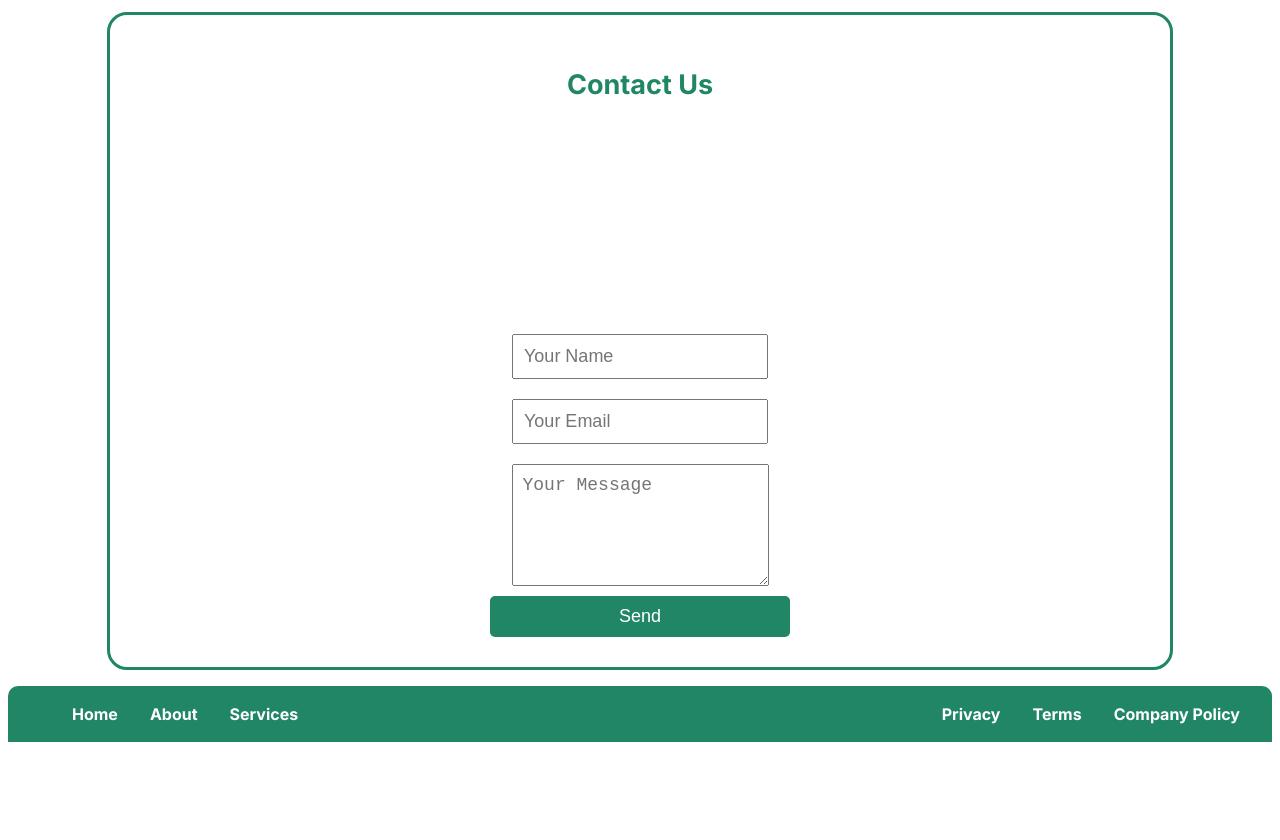
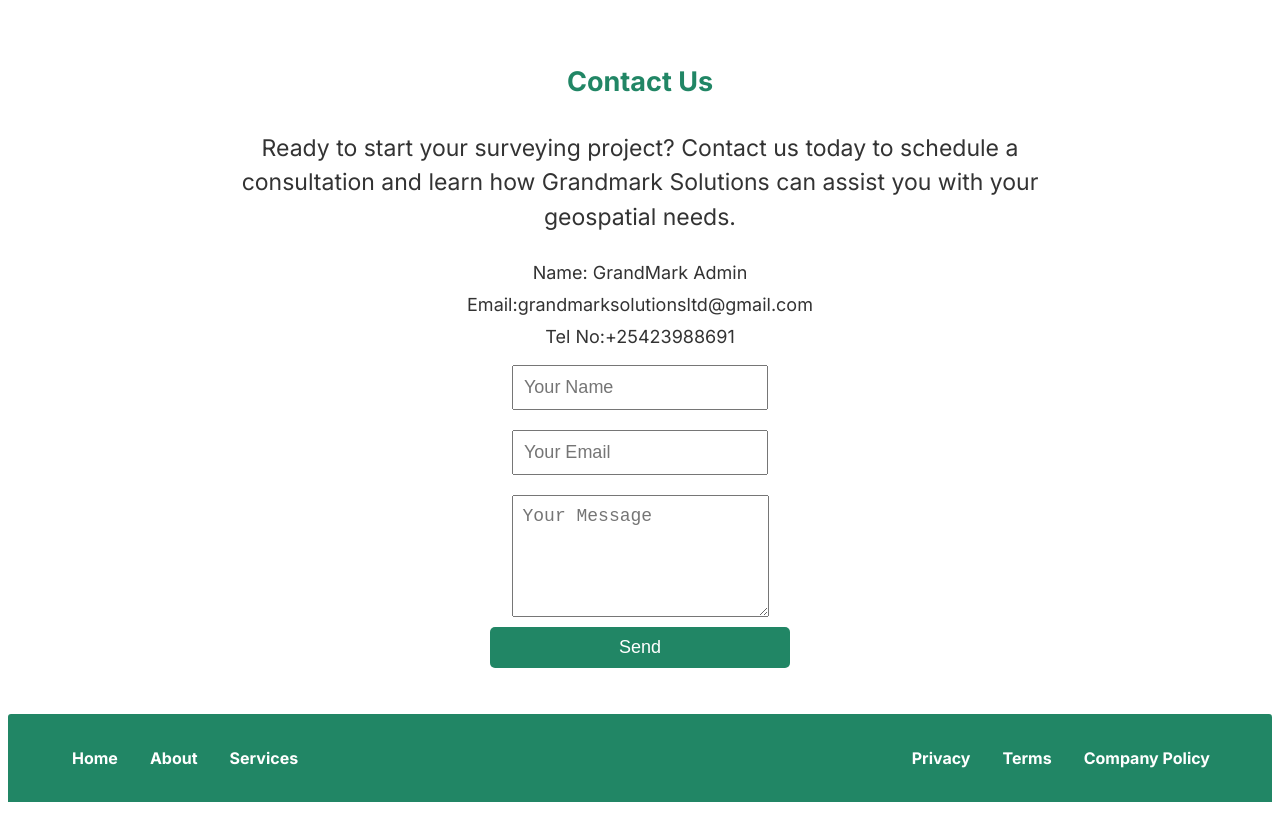
Before and after one commit to Pontuagi/grandMark-website, a Next.js app: page / in a window 1280 px wide. Shown: the part 5040-5880 px from the top of the page. Before the commit the page ends 5822 px from the top, so only its background shows below. Built offline with nearby package versions, Linux system fonts and the light colour scheme.

Commit message:
[fix: contact card] - removed border

```diff
--- a/src/components/ContactCard/ContactCard.tsx
+++ b/src/components/ContactCard/ContactCard.tsx
@@ -4,13 +4,12 @@
 const ContactCardContainer = styled.div`
   display: flex;
   flex-direction: column;
-  border: 3px solid var(--green);
   border-radius: 20px;
   padding: 30px;
   margin: 16px 0;
   box-shadow: 0 4px 8px rgba(255, 255, 255, 0.2);
   transition: transform 0.3s;
-  max-width: 1000px;
+  max-width: 800px;
 
   &:hover {
     transform: translateY(-5px);
@@ -28,7 +27,7 @@
 const ContactCardContent = styled.p`
   margin: 0;
   font-size: 23px;
-  color: var(--white);
+  color: var(--black);
   margin-bottom: 20px;
   text-align: center;
 `;
@@ -36,7 +35,7 @@
 const ContactCardDetails = styled.div`
   margin: 0;
   font-size: 18px;
-  color: var(--white);
+  color: var(--black);
   text-align: center;
 
   & > p {
--- a/src/components/Footer/Footer.tsx
+++ b/src/components/Footer/Footer.tsx
@@ -10,8 +10,8 @@
   background-color: var(--green);
   color: var(--white);
   width: 100%;
-  border-top-left-radius: 10px;
-  border-top-right-radius: 10px;
+  border-top-left-radius: 3px;
+  border-top-right-radius: 3px;
   bottom: 0;
 
   @media (max-width: ${breakpoints.tablet}) {
@@ -25,7 +25,7 @@
     display: flex;
     list-style: none;
     padding: 0;
-    margin: 0;
+    margin-right: 30px;
 
     li {
       margin-left: 2rem;
```
